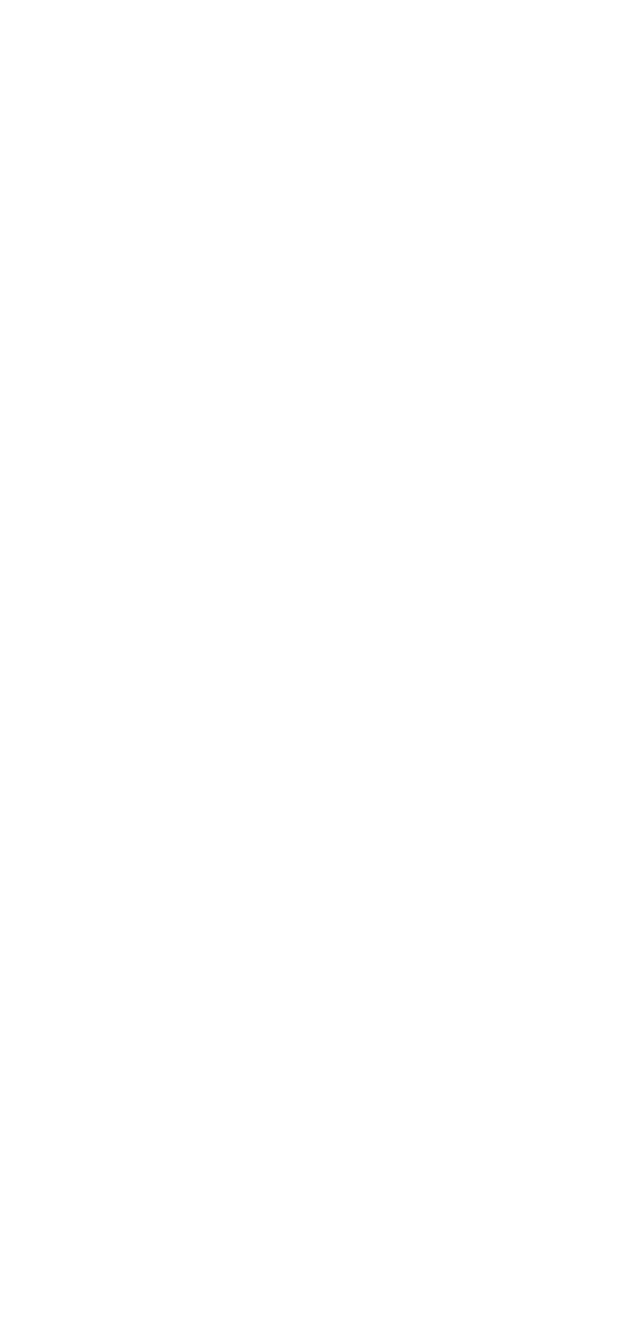
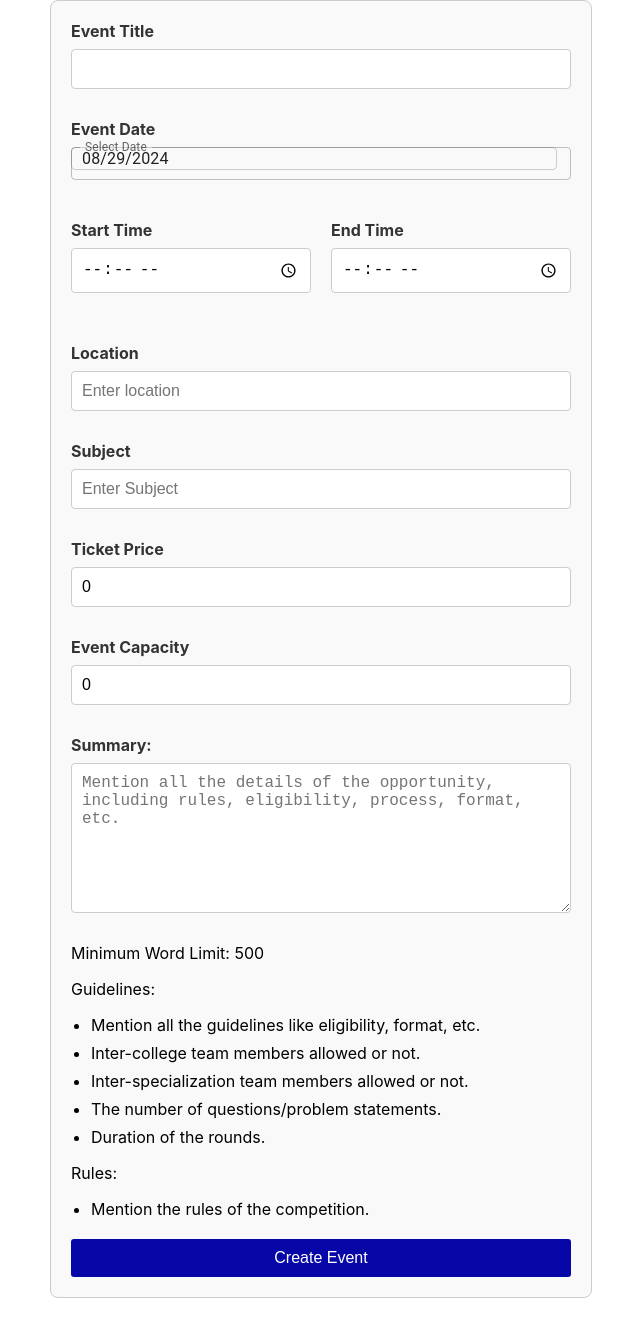
Before and after one commit to iasiddiqui/10-Times, a React (Create React App) app: page /add-event in a window 1280 px wide. Before the commit this address had no page. Shown: the whole page, without its empty margins (319-959 px from the left). Before the commit the page ends 800 px from the top, so only its background shows below. Built offline with nearby package versions, Linux system fonts and the light colour scheme.

Commit message:
create add-evnet page

```diff
--- a/package.json
+++ b/package.json
@@ -6,11 +6,14 @@
     "@emotion/react": "^11.13.3",
     "@emotion/styled": "^11.13.0",
     "@mui/icons-material": "^6.0.1",
-    "@mui/material": "^6.0.1",
+    "@mui/material": "^6.0.2",
+    "@mui/x-date-pickers": "^7.15.0",
     "@testing-library/jest-dom": "^5.17.0",
     "@testing-library/react": "^13.4.0",
     "@testing-library/user-event": "^13.5.0",
+    "date-fns": "^2.30.0",
     "react": "^18.3.1",
+    "react-datepicker": "^7.3.0",
     "react-dom": "^18.3.1",
     "react-icons": "^5.3.0",
     "react-router-dom": "^6.26.1",
--- a/src/App.js
+++ b/src/App.js
@@ -5,16 +5,19 @@ import TopEvent from  './components/Topevents'
 import Venues from './components/Venues'
 import './App.css';
 import EventTarget from './components/EventItem/index'
+import AddEvent from './components/Add_Events'
+
 const App=()=>(
   <>
    <BrowserRouter>
      <Routes>
       <Route path="/" element={<Home/>}></Route>
       <Route path="/login" element={<Login/>}></Route>
-      <Route path="/signup" element={<Login/>}></Route>
+      {/* <Route path="/signup" element={<Login/>}></Route> */}
       <Route path="/top" element={<TopEvent/>}></Route>
       <Route path="/venue" element={<Venues/>}></Route>
       <Route path="/event" element={<EventTarget/>}></Route>
+      <Route path="/add-event" element={<AddEvent/>}></Route>
      </Routes>
    </BrowserRouter>
   </>
--- /dev/null
+++ b/src/components/Add_Events/index.css
@@ -0,0 +1,110 @@
+form {
+    max-width: 500px;
+    margin: auto;
+    padding: 20px;
+    border: 1px solid #ccc;
+    border-radius: 8px;
+    background-color: #f9f9f9;
+}
+
+
+div {
+    margin-bottom: 20px;
+}
+
+
+label {
+    display: block;
+    font-weight: bold;
+    margin-bottom: 8px;
+    color: #333;
+}
+
+
+input[type="text"],
+input[type="number"],
+input[type="time"],
+textarea,
+.MuiTextField-root {
+    width: 100%;
+    padding: 10px;
+    border: 1px solid #ccc;
+    border-radius: 4px;
+    box-sizing: border-box;
+    font-size: 16px;
+    margin-bottom: 10px;
+}
+
+
+textarea {
+    height: 150px;
+    resize: vertical;
+}
+
+
+.time-container {
+    display: flex;
+    justify-content: space-between;
+    gap: 20px;
+}
+
+
+.start-time, .end-time {
+    flex: 1;
+}
+
+
+input[type="number"]::-webkit-inner-spin-button,
+input[type="number"]::-webkit-outer-spin-button {
+    -webkit-appearance: none;
+    margin: 0;
+}
+
+
+button {
+    background-color: #007bff;
+    color: white;
+    border: none;
+    padding: 10px 15px;
+    font-size: 16px;
+    border-radius: 4px;
+    cursor: pointer;
+    transition: background-color 0.3s ease;
+}
+
+
+button:hover {
+    background-color: #0056b3;
+}
+
+
+button:focus {
+    outline: none;
+    box-shadow: 0 0 0 3px rgba(0, 123, 255, 0.5);
+}
+
+
+ul {
+    margin: 10px 0;
+    padding-left: 20px;
+}
+
+ul li {
+    margin-bottom: 8px;
+}
+
+@media (max-width: 600px) {
+
+    .time-container {
+        flex-direction: column;
+    }
+
+    .start-time, .end-time {
+        width: 100%;
+    }
+
+
+    form {
+        padding: 15px;
+    }
+}
--- /dev/null
+++ b/src/components/Add_Events/index.js
@@ -0,0 +1,163 @@
+import React, { useState } from 'react';
+import './index.css';
+import { DatePicker } from '@mui/x-date-pickers';
+import TextField from '@mui/material/TextField';
+import { LocalizationProvider } from '@mui/x-date-pickers';
+import { AdapterDateFns } from '@mui/x-date-pickers/AdapterDateFns';
+
+const AddEvent = () => {
+  const [eventTitle, setEventTitle] = useState('');
+  const [startDate, setStartDate] = useState(new Date());
+  const [startTime, setStartTime] = useState('');
+  const [endTime, setEndTime] = useState('');
+  const [location, setLocation] = useState('');
+  const [subject, setSubject] = useState('');
+  const [price, setPrice] = useState(0);
+  const [capacity, setCapacity] = useState(0);
+  const [aboutOpportunity, setAboutOpportunity] = useState('');
+
+  const handleSubmit = (e) => {
+    e.preventDefault();
+    const eventData = {
+      eventTitle,
+      startDate,
+      startTime,
+      endTime,
+      location,
+      price,
+      capacity,
+      aboutOpportunity,
+    };
+    console.log('Event data: ', eventData);
+  };
+
+  const handleOpportunityChange = (event) => {
+    setAboutOpportunity(event.target.value);
+  };
+
+  return (
+    <LocalizationProvider dateAdapter={AdapterDateFns}>
+      <form onSubmit={handleSubmit}>
+        {/* Event Title */}
+        <div>
+          <label>Event Title</label>
+          <input
+            type="text"
+            value={eventTitle}
+            onChange={(e) => setEventTitle(e.target.value)}
+            required
+          />
+        </div>
+
+        {/* Date Picker */}
+        <div>
+          <label>Event Date</label>
+          <DatePicker
+            label="Select Date"
+            value={startDate}
+            onChange={(date) => setStartDate(date)}
+            renderInput={(params) => <TextField {...params} />}
+            required
+          />
+        </div>
+
+        {/* Start and End Time (Side by Side) */}
+        <div className="time-container">
+          <div className="start-time">
+            <label>Start Time</label>
+            <input
+              type="time"
+              value={startTime}
+              onChange={(e) => setStartTime(e.target.value)}
+              required
+            />
+          </div>
+
+          <div className="end-time">
+            <label>End Time</label>
+            <input
+              type="time"
+              value={endTime}
+              onChange={(e) => setEndTime(e.target.value)}
+              required
+            />
+          </div>
+        </div>
+
+        {/* Location */}
+        <div>
+          <label>Location</label>
+          <input
+            type="text"
+            value={location}
+            onChange={(e) => setLocation(e.target.value)}
+            placeholder="Enter location"
+            required
+          />
+        </div>
+        {/* subject */}
+        <div>
+            <label>Subject</label>
+            <input
+            type="text"
+            value={subject}
+            onChange={(e) => setSubject(e.target.value)}
+            placeholder= "Enter Subject"
+            />
+        </div>
+
+        {/* Ticket Price */}
+        <div>
+          <label>Ticket Price</label>
+          <input
+            type="number"
+            value={price}
+            onChange={(e) => setPrice(e.target.value)}
+            min="0"
+            required
+          />
+        </div>
+
+        {/* Capacity */}
+        <div>
+          <label>Event Capacity</label>
+          <input
+            type="number"
+            value={capacity}
+            onChange={(e) => setCapacity(e.target.value)}
+            min="0"
+            required
+          />
+        </div>
+
+        {/* About Opportunity */}
+        <div>
+          <label htmlFor="aboutOpportunity">Summary:</label>
+          <textarea
+            id="aboutOpportunity"
+            value={aboutOpportunity}
+            onChange={handleOpportunityChange}
+            placeholder="Mention all the details of the opportunity, including rules, eligibility, process, format, etc."
+          />
+          <p>Minimum Word Limit: 500</p>
+          <p>Guidelines:</p>
+          <ul>
+            <li>Mention all the guidelines like eligibility, format, etc.</li>
+            <li>Inter-college team members allowed or not.</li>
+            <li>Inter-specialization team members allowed or not.</li>
+            <li>The number of questions/problem statements.</li>
+            <li>Duration of the rounds.</li>
+          </ul>
+          <p>Rules:</p>
+          <ul>
+            <li>Mention the rules of the competition.</li>
+          </ul>
+        </div>
+
+        <button type="submit">Create Event</button>
+      </form>
+    </LocalizationProvider>
+  );
+};
+
+export default AddEvent;
--- a/src/components/Header/index.js
+++ b/src/components/Header/index.js
@@ -40,7 +40,7 @@ const Header=()=>{
 
                         <li className='list-item add-cnt'>
                             <IoAddSharp size={30}/>
-                            <Link className="link-item add-para" to="/addevent"><p className='add-para'>Add Event</p></Link>
+                            <Link className="link-item add-para" to="/add-event"><p className='add-para'>Add Event</p></Link>
                         </li>
 
                         <li className='list-item'>
```
Also changed, not shown: 1 other file (tests, documents, lock files or other folders).
